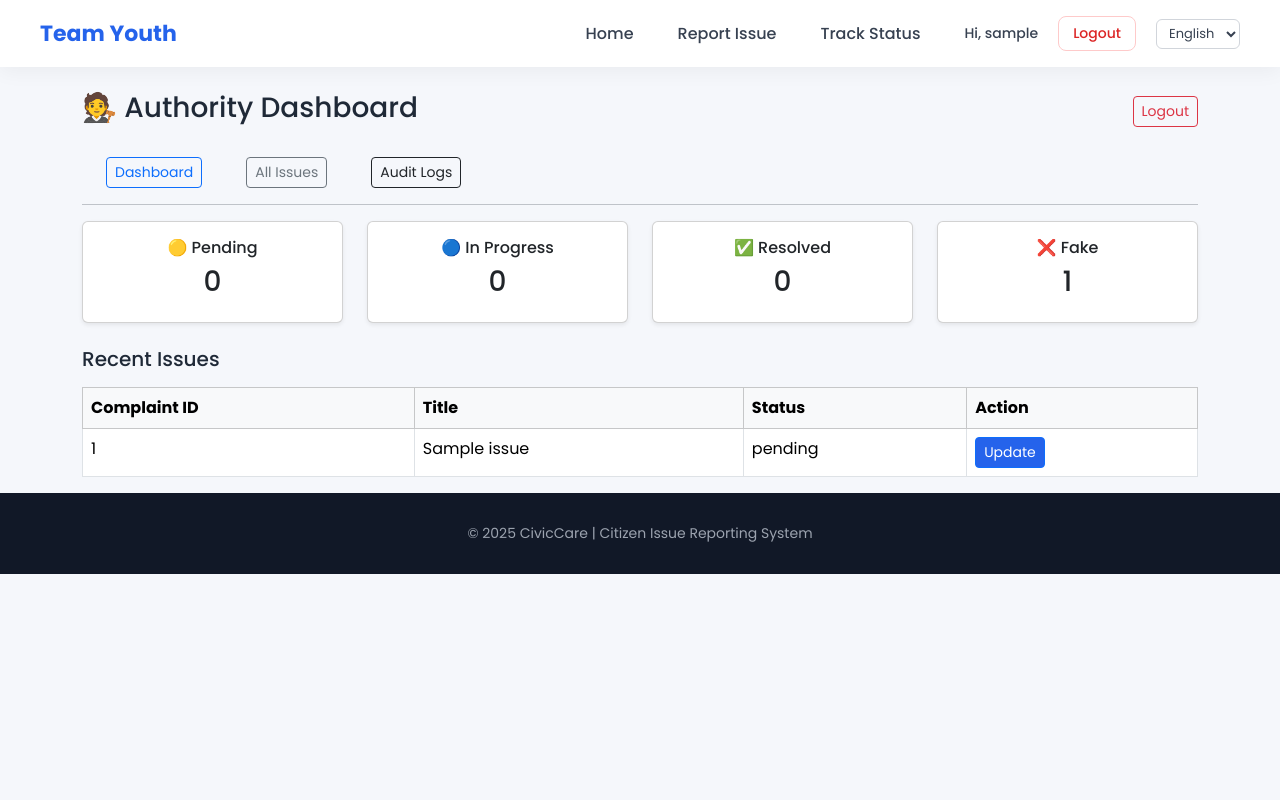
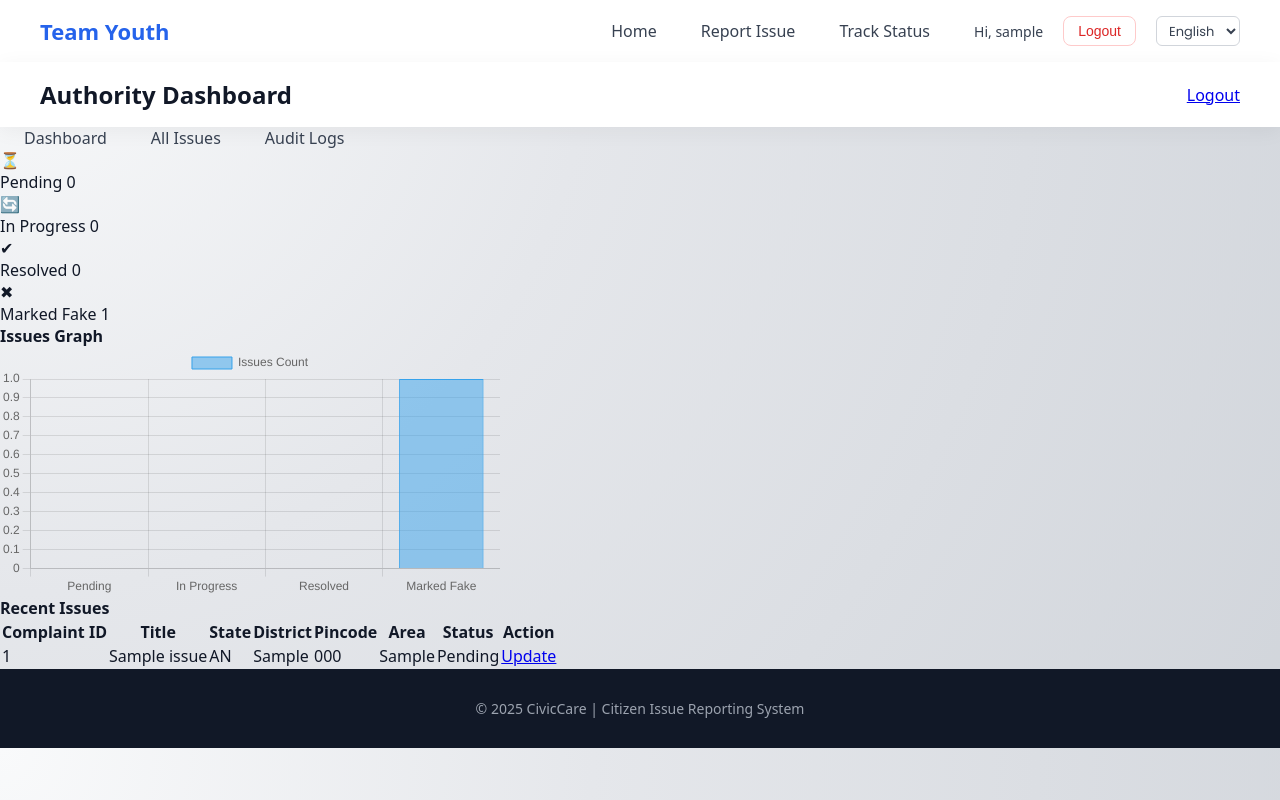
Before and after one commit to ishu-kumar11/hackthon_project_Civiccare, a Django app: page /en/authority/ in a window 1280 px wide. Run offline with Django 5.2, Linux system fonts and the light colour scheme; a user stored in the database is signed in; tables that the repository leaves empty hold one stand-in row (values such as "Sample post").

Commit message:
add more features like map,etc

```diff
--- a/authority/templates/authority/base_authority.html
+++ b/authority/templates/authority/base_authority.html
@@ -1,31 +1,33 @@
 {% extends "core/base.html" %}
+{% load static %}
 
 {% block extra_head %}
-  <!-- Bootstrap CSS (AUTHORITY ONLY) -->
-  <link
-    href="https://cdn.jsdelivr.net/npm/bootstrap@5.3.3/dist/css/bootstrap.min.css"
-    rel="stylesheet">
+<link rel="stylesheet" href="{% static 'authority/css/authority.css' %}">
+<link href="https://fonts.googleapis.com/css2?family=Poppins:wght@400;500;600&display=swap" rel="stylesheet">
 {% endblock %}
 
 {% block content %}
-<div class="container mt-4">
+<div class="authority-container">
 
-  <div class="d-flex justify-content-between align-items-center mb-4">
-    <h3>🧑‍⚖️ Authority Dashboard</h3>
-    <a href="{% url 'logout' %}" class="btn btn-outline-danger btn-sm">
-      Logout
-    </a>
-  </div>
+  <!-- Header -->
+  <header class="authority-header">
+    <h2>Authority Dashboard</h2>
+    <a href="{% url 'logout' %}" class="logout-btn">Logout</a>
+  </header>
 
-  <nav class="mb-3">
-    <a href="{% url 'authority_dashboard' %}" class="btn btn-outline-primary btn-sm">Dashboard</a>
-    <a href="{% url 'authority_issue_list' %}" class="btn btn-outline-secondary btn-sm">All Issues</a>
-    <a href="{% url 'audit_logs' %}" class="btn btn-outline-dark btn-sm">Audit Logs</a>
+  <!-- Navigation -->
+  <nav class="authority-nav">
+    <a href="{% url 'authority_dashboard' %}">Dashboard</a>
+    <a href="{% url 'authority_issue_list' %}">All Issues</a>
+    <a href="{% url 'audit_logs' %}">Audit Logs</a>
   </nav>
 
-  <hr>
+  <div class="authority-divider"></div>
 
-  {% block authority_content %}{% endblock %}
+  <!-- Page Content -->
+  <section class="authority-content">
+    {% block authority_content %}{% endblock %}
+  </section>
 
 </div>
 {% endblock %}
--- a/authority/templates/authority/dashboard.html
+++ b/authority/templates/authority/dashboard.html
@@ -1,54 +1,73 @@
 {% extends "authority/base_authority.html" %}
+{% load static %}
+
+{% block extra_head %}
+<link rel="stylesheet" href="{% static 'authority/css/dashboard.css' %}">
+<script src="https://cdn.jsdelivr.net/npm/chart.js"></script>
+{% endblock %}
 
 {% block authority_content %}
 
-<div class="row text-center mb-4">
+<!-- Stats Section -->
+<div class="stats-grid">
 
-  <div class="col-md-3">
-    <div class="card shadow-sm">
-      <div class="card-body">
-        <h6>🟡 Pending</h6>
-        <h3>{{ stats.pending }}</h3>
-      </div>
+  <div class="stat-card pending">
+    <div class="stat-icon">⏳</div>
+    <div class="stat-info">
+      <span class="stat-label">Pending</span>
+      <span class="stat-value">{{ stats.pending }}</span>
     </div>
   </div>
 
-  <div class="col-md-3">
-    <div class="card shadow-sm">
-      <div class="card-body">
-        <h6>🔵 In Progress</h6>
-        <h3>{{ stats.in_progress }}</h3>
-      </div>
+  <div class="stat-card progress">
+    <div class="stat-icon">🔄</div>
+    <div class="stat-info">
+      <span class="stat-label">In Progress</span>
+      <span class="stat-value">{{ stats.in_progress }}</span>
     </div>
   </div>
 
-  <div class="col-md-3">
-    <div class="card shadow-sm">
-      <div class="card-body">
-        <h6>✅ Resolved</h6>
-        <h3>{{ stats.resolved }}</h3>
-      </div>
+  <div class="stat-card resolved">
+    <div class="stat-icon">✔</div>
+    <div class="stat-info">
+      <span class="stat-label">Resolved</span>
+      <span class="stat-value">{{ stats.resolved }}</span>
     </div>
   </div>
 
-  <div class="col-md-3">
-    <div class="card shadow-sm">
-      <div class="card-body">
-        <h6>❌ Fake</h6>
-        <h3>{{ stats.fake }}</h3>
-      </div>
+  <div class="stat-card fake">
+    <div class="stat-icon">✖</div>
+    <div class="stat-info">
+      <span class="stat-label">Marked Fake</span>
+      <span class="stat-value">{{ stats.fake }}</span>
     </div>
   </div>
 
 </div>
 
-<h5>Recent Issues</h5>
+<!-- Graph Section -->
+<div class="dashboard-section">
+  <h4 class="section-title">Issues Graph</h4>
 
-<table class="table table-bordered table-hover mt-3">
-  <thead class="table-light">
+  <div style="max-width: 500px;">
+    <canvas id="issueChart"></canvas>
+  </div>
+</div>
+
+
+<!-- Recent Issues -->
+<div class="dashboard-section">
+  <h4 class="section-title">Recent Issues</h4>
+
+  <table class="dashboard-table">
+    <thead>
       <tr>
         <th>Complaint ID</th>
         <th>Title</th>
+        <th>State</th>
+        <th>District</th>
+        <th>Pincode</th>
+        <th>Area</th>
         <th>Status</th>
         <th>Action</th>
       </tr>
@@ -59,13 +78,54 @@
       <tr>
         <td>{{ issue.complaint_id }}</td>
         <td>{{ issue.title }}</td>
-      <td>{{ issue.status }}</td>
+        <td>{{ issue.state }}</td>
+        <td>{{ issue.district }}</td>
+        <td>{{ issue.pincode }}</td>
+        <td>{{ issue.location }}</td>
+
         <td>
-        <a href="{% url 'update_issue_status' issue.id %}" class="btn btn-sm btn-primary">Update</a>
+          <span class="status-badge status-{{ issue.status|lower }}">
+            {{ issue.get_status_display }}
+
+          </span>
+        </td>
+        <td>
+          <a href="{% url 'update_issue_status' issue.id %}" class="action-link">
+            Update
+          </a>
         </td>
       </tr>
       {% endfor %}
     </tbody>
   </table>
+</div>
+
+<script>
+  const ctx = document.getElementById('issueChart');
+
+  new Chart(ctx, {
+    type: 'bar',
+    data: {
+      labels: ['Pending', 'In Progress', 'Resolved', 'Marked Fake'],
+      datasets: [{
+        label: 'Issues Count',
+        data: [
+          {{ stats.pending }},
+          {{ stats.in_progress }},
+          {{ stats.resolved }},
+          {{ stats.fake }}
+        ],
+        borderWidth: 1
+      }]
+    },
+    options: {
+      responsive: true,
+      scales: {
+        y: { beginAtZero: true }
+      }
+    }
+  });
+</script>
+
 
 {% endblock %}
--- a/core/models.py
+++ b/core/models.py
@@ -94,6 +94,8 @@
     urgency = models.CharField(max_length=10, choices=URGENCY_CHOICES)
     title = models.CharField(max_length=200)
     description = models.TextField()
+    latitude = models.FloatField(null=True, blank=True)
+    longitude = models.FloatField(null=True, blank=True)
     district = models.CharField(max_length=100)
     location = models.CharField(max_length=150)
     pincode = models.CharField(max_length=10)
--- a/core/templates/core/base.html
+++ b/core/templates/core/base.html
@@ -7,22 +7,26 @@
 <html lang="{{ LANGUAGE_CODE }}">
 <head>
 
-  {% block extra_head %}{% endblock %}
-
   <meta charset="UTF-8" />
   <meta name="viewport" content="width=device-width, initial-scale=1.0" />
   <title>{% trans "CivicCare | Citizen Issue Reporting System" %}</title>
 
-  <!-- Google Font -->
+
+  <!-- Google Font (GLOBAL) -->
   <link href="https://fonts.googleapis.com/css2?family=Poppins:wght@300;400;500;600;700&display=swap" rel="stylesheet">
 
+  <!-- GLOBAL CSS -->
+  <link rel="stylesheet" href="{% static 'css/global.css' %}">
 
+  <!-- CORE CSS (core pages only design) -->
+  <link rel="stylesheet" href="{% static 'css/style.css' %}">
 
+  <!-- 🔽 PAGE / APP SPECIFIC (authority injects here) -->
+  {% block extra_head %}{% endblock %}
 
-  <!-- Main CSS -->
-  <link rel="stylesheet" href="{% static 'css/style.css' %}">
 </head>
 <body>
+
 
   <!-- ================= NAVBAR ================= -->
   <header>
--- a/core/urls.py
+++ b/core/urls.py
@@ -18,4 +18,9 @@
     path('api/pincode/', pincode_lookup, name='pincode_lookup'),
 
     path('dashboard/', user_dashboard, name='user_dashboard'),
+
+
+    path("map-data/", issue_map_data, name="issue-map-data"),
+    path("map/", issue_map_view, name="issue-map"),
+
 ]
--- a/static/CSS/style.css
+++ b/static/CSS/style.css
@@ -3,8 +3,7 @@
       margin: 0;
       padding: 0;
       box-sizing: border-box;
-      font-family: 'Poppins', sans-serif;
-    }
+      }
 
     body {
       background: #f5f7fb;
```
Also changed, not shown: authority/templates/authority/audit_logs.html (+5 -4 lines), authority/templates/authority/issue_list.html (+37 -21 lines), authority/templates/authority/update_status.html (+18 -10 lines), authority/views.py (+6 -5 lines), core/templates/core/public_issues.html (+17 -6 lines), core/templates/core/report_issue.html (+42 -0 lines), core/views.py (+23 -0 lines), static/CSS/audit_log.css (deleted, +0 -83 lines), static/CSS/public_issues.css (+42 -0 lines). Lines whose indentation alone changed are shown as unchanged.
